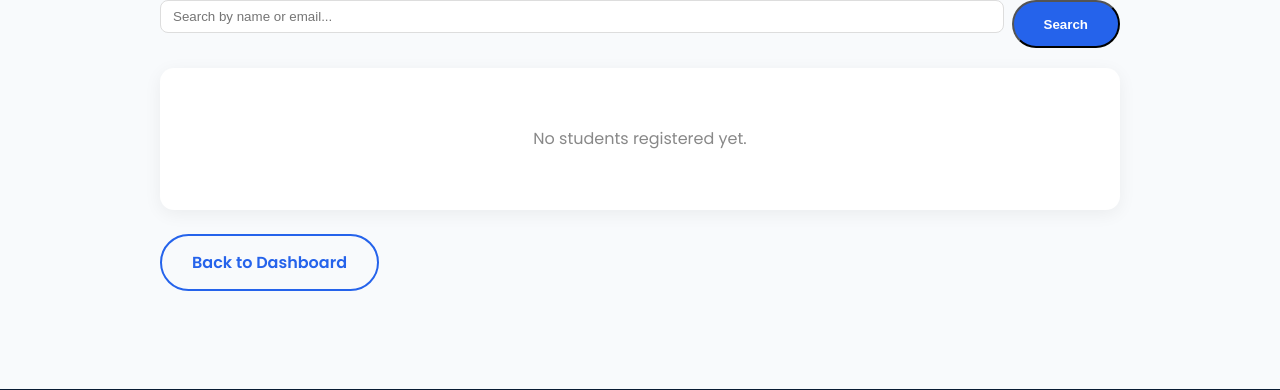
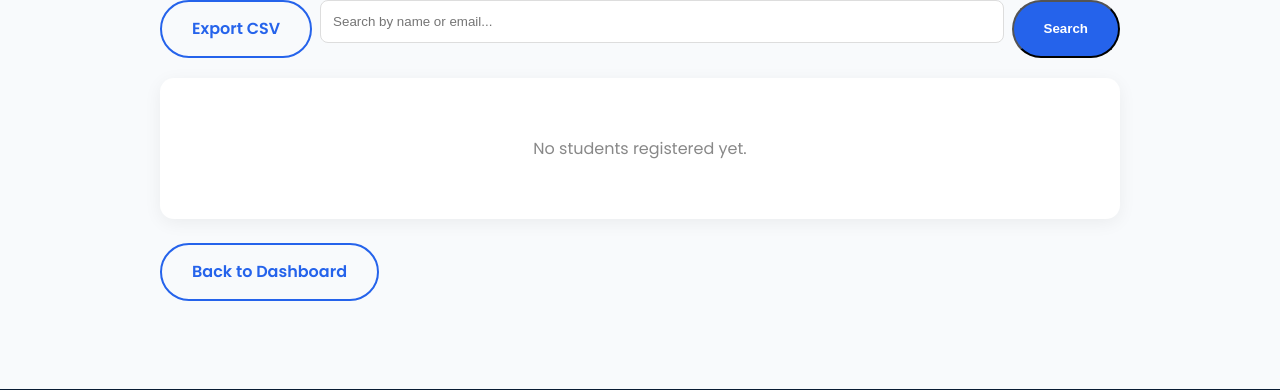
Before and after one commit to PriyaGupta44/Smart-Queue-Management-System, a Flask app: page /admin/students in a window 1280 px wide. Shown: the part 91-481 px from the top of the page. Run offline with Flask 3, Linux system fonts and the light colour scheme; a user stored in the database is signed in; tables that the repository leaves empty hold one stand-in row (values such as "Sample post").

Commit message:
Link: linking the CSV function in student templates

```diff
--- a/app/templates/admin/students.html
+++ b/app/templates/admin/students.html
@@ -13,6 +13,7 @@
 <h1>Students ({{ pagination.total }})</h1>
 
 <form method="GET" action="{{ url_for('admin.students') }}" class="search-form">
+    <a href="{{ url_for('admin.export_students_csv') }}" class="btn btn-outline">Export CSV</a>
     <input type="text" name="q" value="{{ search }}" placeholder="Search by name or email...">
     <button type="submit" class="btn btn-primary">Search</button>
     {% if search %}
```
